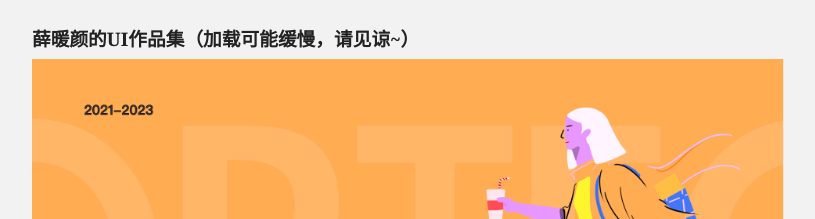
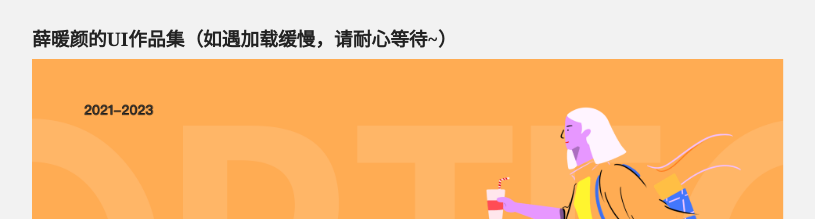
Before and after one commit to xnyyuki/xnyyuki.github.io, a Jekyll site: the page built from index_cn.html, in a window 1280 px wide and 900 px high. Shown: the top 219 px of the window, without its empty margins (232-1047 px from the left). Built offline with Jekyll 4.4.1, drawn with Linux system fonts in a browser that asks for light colours.

Commit message:
Update index_cn.html

```diff
--- a/index_cn.html
+++ b/index_cn.html
@@ -9,7 +9,7 @@ lang: 中文
 <div class="home">
 
 
-<h3>薛暖颜的UI作品集（加载可能缓慢，请见谅~）</h3>
+<h3>薛暖颜的UI作品集（如遇加载缓慢，请耐心等待~）</h3>
 <img src="/images/1.png" width="1500"><br />
 <img src="/images/2.png" width="1500"><br />
 <img src="/images/3.png" width="1500"><br />
```
